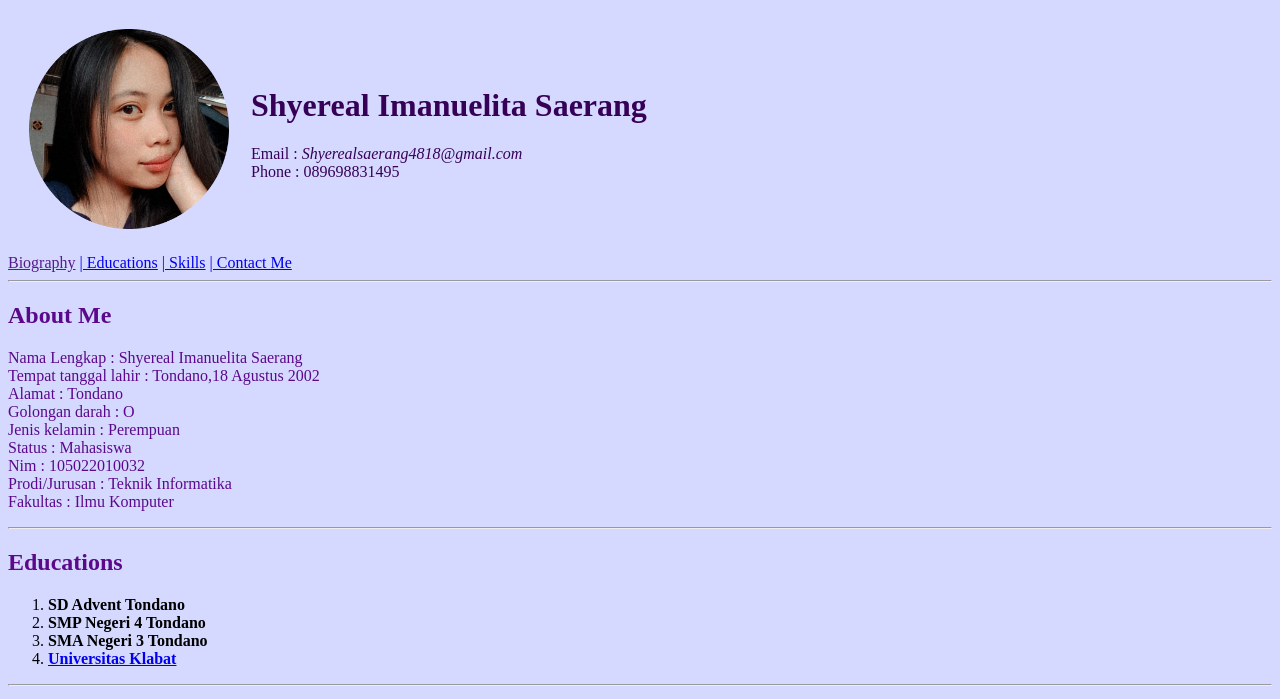
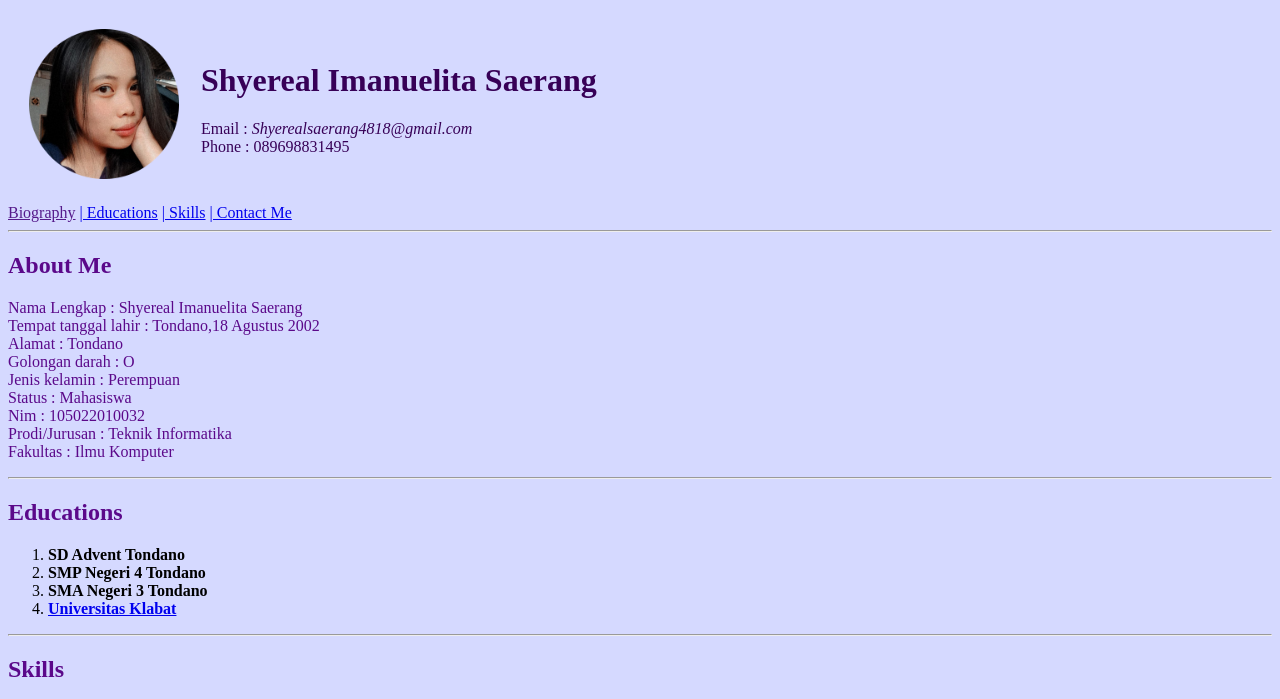
Before and after one commit to shyerealSaerang/midprojectt, a plain HTML site: page index.html in a window 1280 px wide. Shown: the top 699 px of the page. Drawn offline with Linux system fonts and the light colour scheme.

Commit message:
Add files via upload

```diff
--- a/index.html
+++ b/index.html
@@ -12,7 +12,7 @@
    <header>
        <table cellspacing="20">
            <tr>
-               <td><img src="image/WhatsApp Image 2021-09-06 at 22.57.01-modified.png" alt="picture" width="200"></td>
+               <td><img src="image/WhatsApp Image 2021-09-06 at 22.57.01-modified.png" alt="picture" width="150"></td>
                <td>
                    <h1 style="color: rgb(55, 0, 87);">Shyereal Imanuelita Saerang</h1>
                    <p style="color: rgb(55, 0, 87);">Email : <em>Shyerealsaerang4818@gmail.com</em>
```
